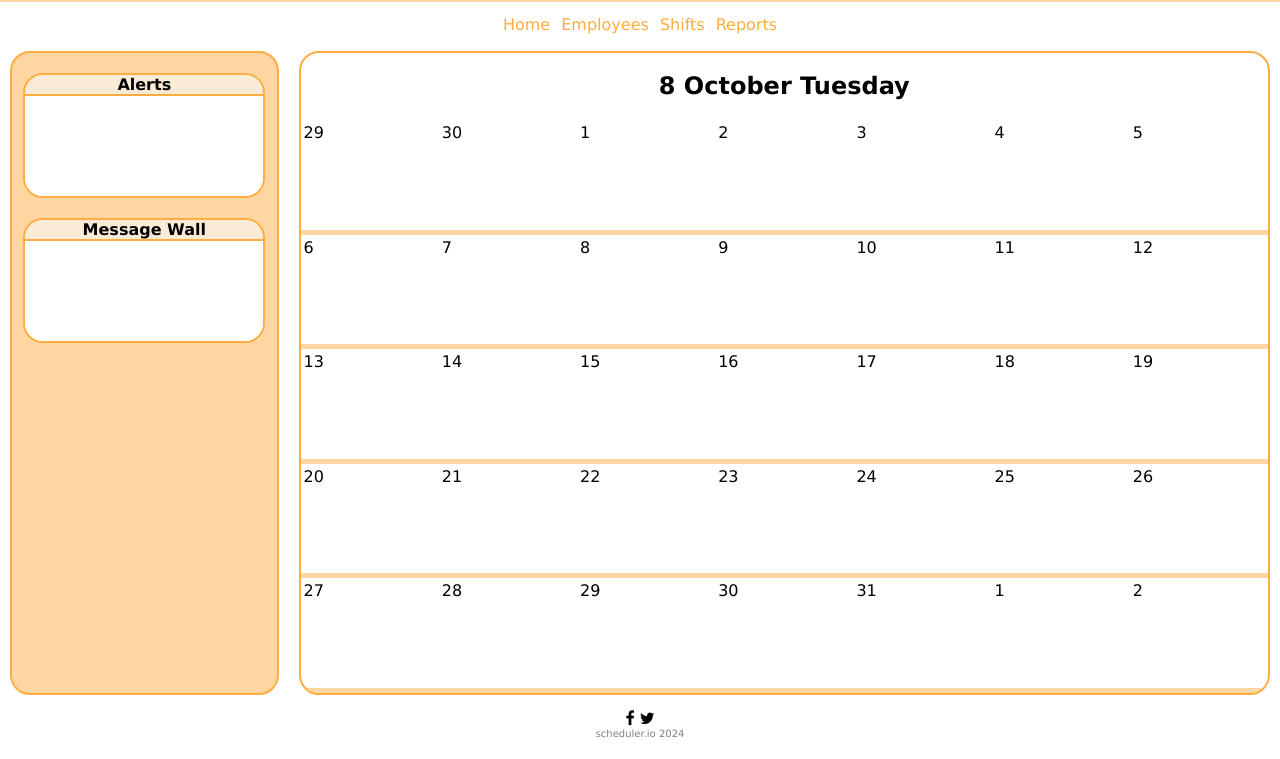
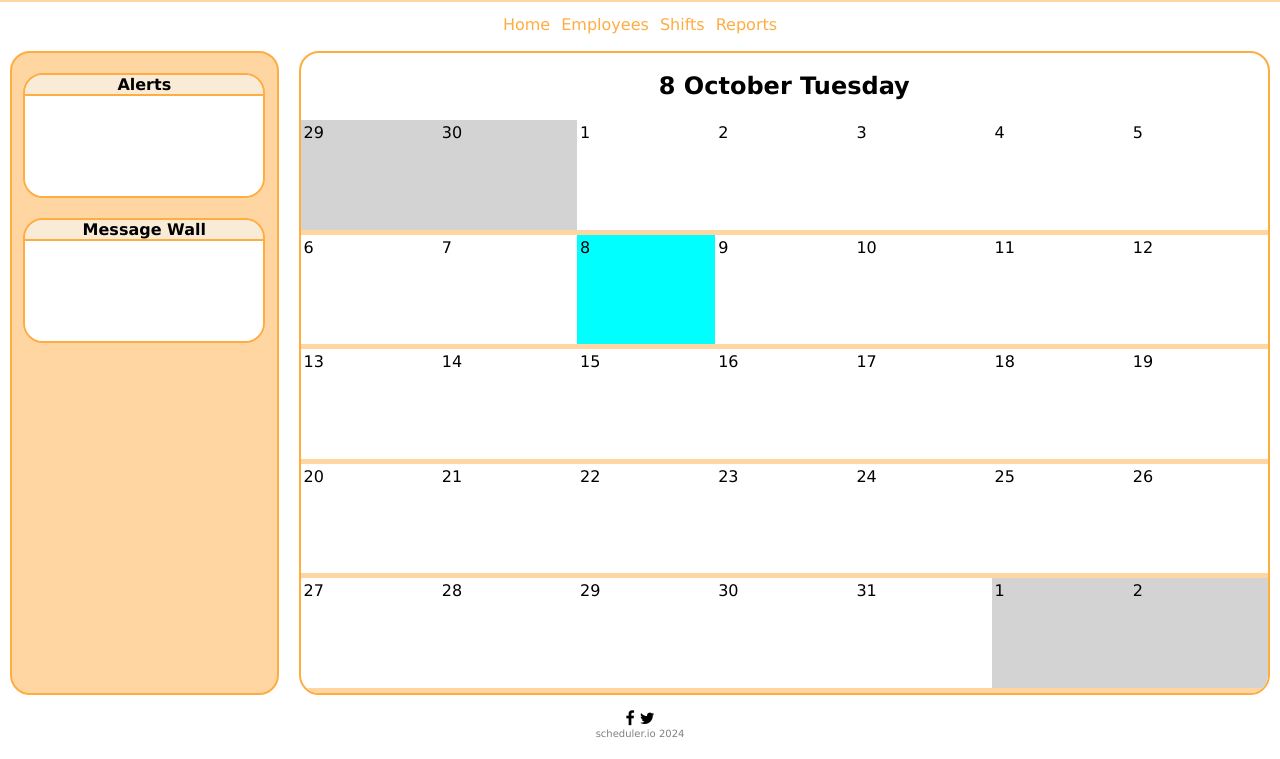
Before and after one commit to aricbosser/KublaiKhanAcademy, a website: page Skyline/Calendar/calendar.html in a window 1280 px wide. Shown: the part 41-800 px from the top of the page. Drawn offline with Linux system fonts and the light colour scheme.

Commit message:
Added Colors to Calendar Boxes

```diff
--- a/Skyline/Calendar/calendar.css
+++ b/Skyline/Calendar/calendar.css
@@ -193,6 +193,14 @@ a:active {
     text-align: start;
 }
 
+div.date-box-current {
+    background-color: aqua;
+}
+
+div.date-box-previous, div.date-box-following {
+    background-color: lightgray;
+}
+
 /* Footer CSS */
 
 .grid-footer {
--- a/Skyline/Calendar/generate_calendar.js
+++ b/Skyline/Calendar/generate_calendar.js
@@ -31,9 +31,15 @@ function get_calendar_date_div(today, x_coord, y_coord, xy_date, is_previous, is
 
     let new_paragraph = document.createElement('p');
     if (is_previous) {
+        new_div.classList.add('date-box-previous')
+    }
 
-    } else if (is_following) {
+    if (is_following) {
+        new_div.classList.add('date-box-following')
+    }
 
+    if (today.getDate() === xy_date) {
+        new_div.classList.add('date-box-current')
     }
 
     new_paragraph.textContent = xy_date;
```
